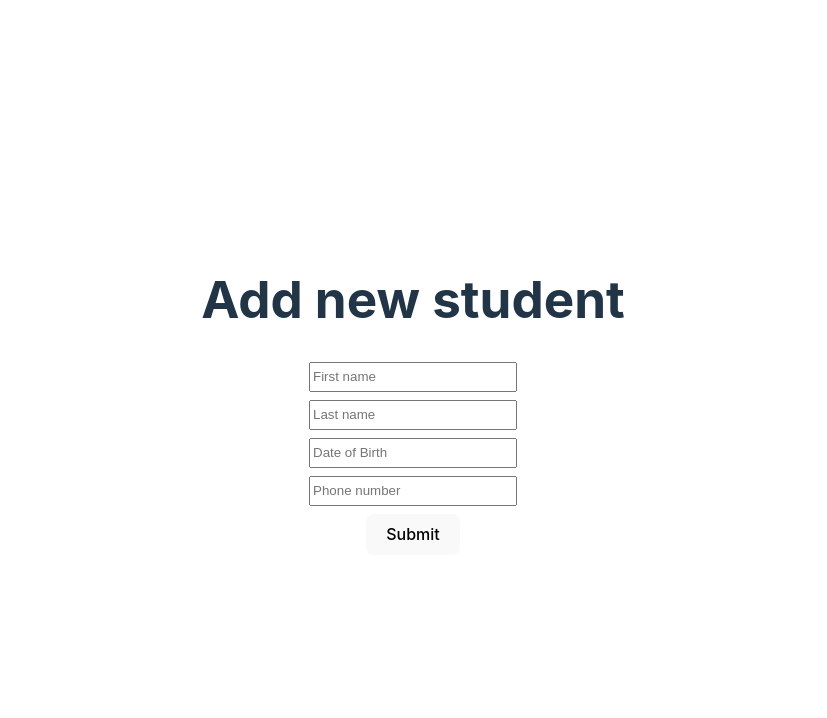
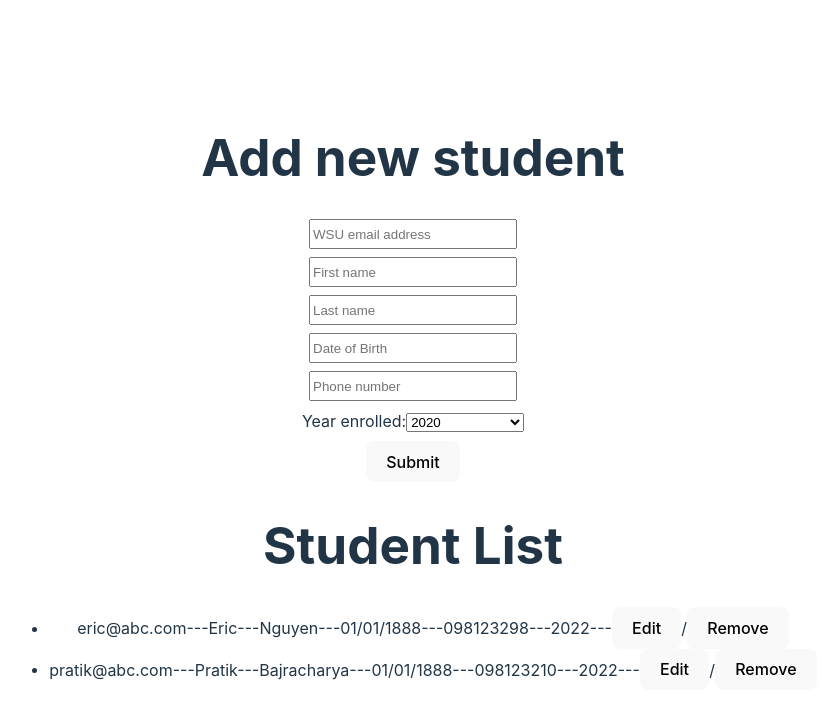
Before and after one commit to ericmnguyen/wpmid_crud, a React (Vite) app: page / in a window 1280 px wide. Shown: the top 718 px of the page, without its empty margins (227-1054 px from the left). Built offline with nearby package versions, Linux system fonts and the light colour scheme.

Commit message:
add student

```diff
--- a/src/App.jsx
+++ b/src/App.jsx
@@ -1,38 +1,12 @@
-import { useState } from 'react'
-import { useSelector, useDispatch } from 'react-redux'
 import './App.css'
+import AddStudent from './components/student/AddStudent';
+import StudentList from './components/student/StudentList';
 
 function App() {
-  const studentList = useSelector((state) => state.student.studentList);
-  const dispatch = useDispatch();
-
-  console.log('studentList', studentList);
-
-  const handleOnClick = (e) => {
-    e.preventDefault();
-    console.log(e);
-  }
-
   return (
     <>
-      <h1>Add new student</h1>
-      <form>
-        <div className='field'>
-          <input id='fname' name='fname' type='text' placeholder='First name' />
-        </div>
-        <div className='field'>
-          <input id='lname' name='lname' type='text' placeholder='Last name' />
-        </div>
-        <div className='field'>
-          <input id='dob' name='dob' type='text' placeholder='Date of Birth' />
-        </div>
-        <div className='field'>
-          <input id='phone' name='fname' type='text' placeholder='Phone number' />
-        </div>
-        <div className='field'>
-          <button type='submit' onClick={handleOnClick}>Submit</button>
-        </div>
-      </form>
+      <AddStudent />
+      <StudentList />
     </>
   )
 }
--- /dev/null
+++ b/src/components/student/AddStudent.jsx
@@ -0,0 +1,82 @@
+import { useState } from 'react'
+import { useDispatch } from 'react-redux'
+import { addStudent } from '../../features/student/studentSlice';
+
+const AddStudent = () => {
+  const [inputs, setInputs] = useState({});
+  const dispatch = useDispatch();
+
+  const handleChange = e => {
+    const name = e.target.name;
+    const value = e.target.value;
+    setInputs(val => ({ ...val, [name]: value }));
+  }
+
+  const handleSubmit = (e) => {
+    e.preventDefault();
+    dispatch(addStudent(inputs))
+  }
+
+  return (
+    <>
+      <h1>Add new student</h1>
+      <form onSubmit={handleSubmit}>
+      <div className='field'>
+          <input
+            name='email'
+            placeholder='WSU email address'
+            onChange={handleChange}
+            value={inputs.email}
+          />
+        </div>
+        <div className='field'>
+          <input
+            name='fname'
+            placeholder='First name'
+            onChange={handleChange}
+            value={inputs.fname}
+          />
+        </div>
+        <div className='field'>
+          <input
+            name='lname'
+            placeholder='Last name'
+            onChange={handleChange}
+            value={inputs.lname}
+          />
+        </div>
+        <div className='field'>
+          <input
+            name='dob'
+            placeholder='Date of Birth'
+            onChange={handleChange}
+            value={inputs.dob}
+          />
+        </div>
+        <div className='field'>
+          <input
+            name='phone'
+            placeholder='Phone number'
+            onChange={handleChange}
+            value={inputs.phone}
+          />
+        </div>
+        <div className='field'>
+          <label htmlFor="year">Year enrolled:</label>
+          <select name="year" onChange={handleChange} value={inputs.year}>
+            <option value="none" disabled hidden>Select an option</option>
+            <option value="2020">2020</option>
+            <option value="2021">2021</option>
+            <option value="2022">2022</option>
+            <option value="2023">2023</option>
+          </select>
+        </div>
+        <div className='field'>
+          <button type='submit'>Submit</button>
+        </div>
+      </form>
+    </>
+  )
+}
+
+export default AddStudent;
--- /dev/null
+++ b/src/components/student/StudentList.jsx
@@ -0,0 +1,33 @@
+import { useSelector } from "react-redux";
+
+const StudentList = () => {
+  const studentList = useSelector((state) => state.student.studentList);
+
+  const handleRemoveItem = (email) => {
+
+  }
+
+  const handleEditItem = (email) => {
+
+  }
+
+  return (
+    <>
+    <h1>Student List</h1>
+    <ul>
+      {studentList.map(item => <li key={item.email}>
+        {item.email}---
+        {item.firstName}---
+        {item.lastName}---
+        {item.dob}---
+        {item.phone}---
+        {item.year}---
+        <button onClick={handleEditItem(item.email)}>Edit</button>/
+        <button onClick={handleRemoveItem(item.email)}>Remove</button>
+      </li>)}
+    </ul>
+    </>
+  )
+};
+
+export default StudentList;
--- a/src/features/student/studentSlice.js
+++ b/src/features/student/studentSlice.js
@@ -4,14 +4,20 @@ const initialState = {
   // Mock some data
   studentList: [
     {
+      email: 'eric@abc.com',
       firstName: 'Eric',
       lastName: 'Nguyen',
-      dOb: '01/01/1888'
+      dob: '01/01/1888',
+      phone: '098123298',
+      year: '2022'
     },
     {
+      email: 'pratik@abc.com',
       firstName: 'Pratik',
       lastName: 'Bajracharya',
-      dOb: '01/01/1888'
+      dob: '01/01/1888',
+      phone: '098123210',
+      year: '2022'
     },
   ]
 }
@@ -20,13 +26,22 @@ export const studentSlice = createSlice({
   name: 'student',
   initialState,
   reducers: {
-    // TODO: Handle adding new student to the student list
-    studentList: (state, action) => {
-      state.studentList = [...state.studentList, action.payload]
+    // Handle adding new student to the student list
+    addStudent: (state, action) => {
+      const { payload } = action;
+      const newStudent = {
+        email: payload.email,
+        firstName: payload.fname,
+        lastName: payload.lname,
+        dob: payload.dob,
+        phone: payload.phone,
+        year: payload.year
+      };
+      state.studentList = [...state.studentList, newStudent];
     }
   }
 })
 
-export const { studentList } = studentSlice.actions;
+export const { addStudent } = studentSlice.actions;
 
-export default studentSlice.reducer
+export default studentSlice.reducer;
```
